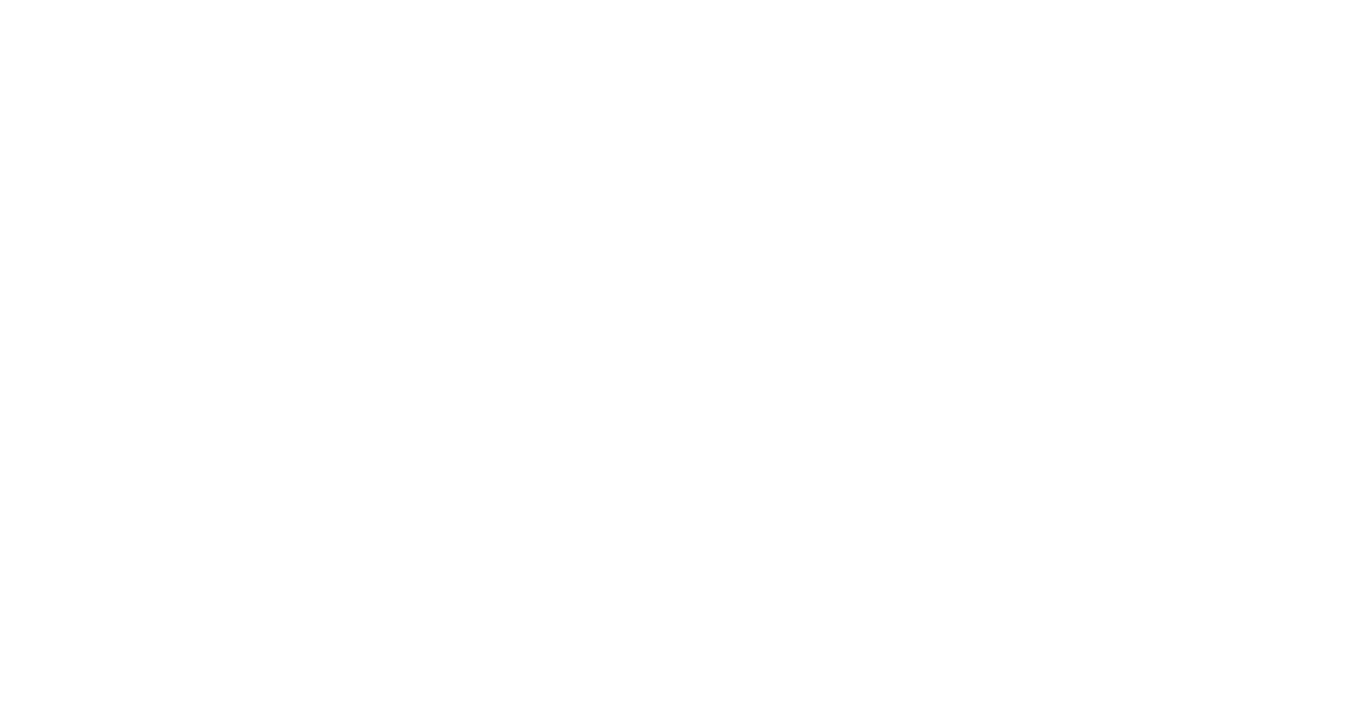
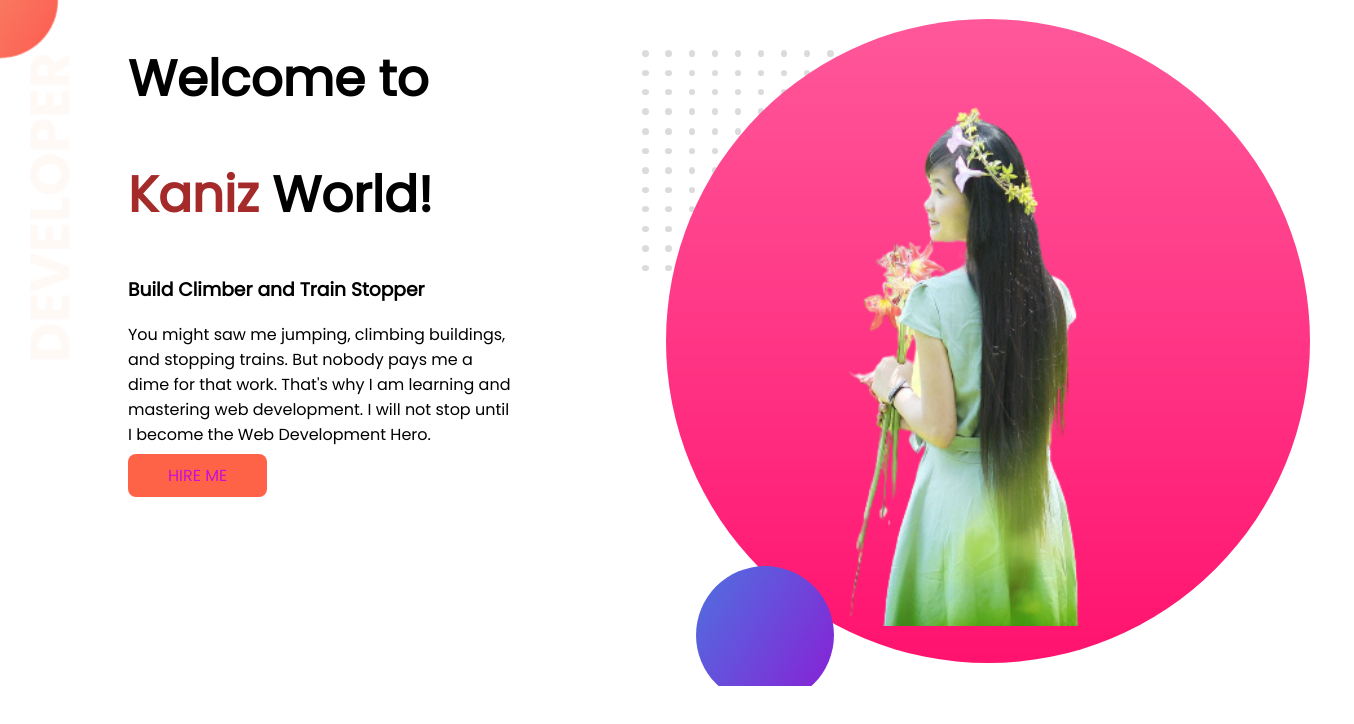
Before and after one commit to keya12345/developer-portfolio, a plain HTML site: page index.html in a window 1280 px wide. Shown: the whole page, 1354 px wide, since content can reach past the window. Drawn offline with Linux system fonts and the light colour scheme.

Commit message:
top bannar added

```diff
--- a/index.html
+++ b/index.html
@@ -1,13 +1,35 @@
 <!DOCTYPE html>
 <html lang="en">
+
 <head>
     <meta charset="UTF-8">
-    <meta http-equiv="X-UA-Compatible" content="IE=edge">
-    <meta name="viewport" content="width=, initial-scale=1.0">
-    <title>Kaniz Protfolio</title>
+    <meta name="viewport" content="width=device-width, initial-scale=1.0">
+    <meta http-equiv="X-UA-Compatible" content="ie=edge">
+    <title>Kaniz Portfolio</title>
+    <link rel="preconnect" href="https://fonts.googleapis.com">
+    <link rel="preconnect" href="https://fonts.gstatic.com" crossorigin>
+    <link href="https://fonts.googleapis.com/css2?family=Poppins&display=swap" rel="stylesheet">
     <link rel="stylesheet" href="style.css">
 </head>
+
 <body>
+    <section class="top-button">
+        <div class="half-width">
+            <h1>Welcome to </h1>
+            <h1><span class="red">Kaniz </span>World!</h1>
+            <h3>Build Climber and Train Stopper</h3>
+            <p>You might saw me jumping, climbing buildings, and stopping trains. But nobody pays me a dime for that
+                work.
+                That's why I am learning and mastering web development. I will not stop until I become the Web
+                Development
+                Hero.</p>
+            <a class="link-button" target="blank" href="https://www.linkedin.com/">HIRE ME</a>
+        </div>
 
+        <div class="half-width">
+            <img src="images/my-bg2.png" alt="">
+        </div>
+    </section>
 </body>
+
 </html>
--- a/style.css
+++ b/style.css
@@ -0,0 +1,31 @@
+body{
+    font-family: 'Poppins', sans-serif;
+    margin: 0px;
+}
+h1{
+    font-size: 50px;
+}
+.red{
+    color: brown;
+}
+section{
+    display: flex;
+}
+.half-width{
+    width: 50%;
+    padding-left: 10%;
+}
+.half-width image{
+    width: 100%;
+}
+.link-button{
+    text-decoration: none;
+    background:tomato;
+    padding: 10px 40px;
+    border-radius: 8px;
+    color: rgb(198, 16, 214);
+}
+.top-button{
+    background-image: url(images/top-banner.png);
+    background-repeat: no-repeat;
+}
```
Also changed, not shown: images/my-bg2.png (added), images/top-banner.png (added), 1 other file.
